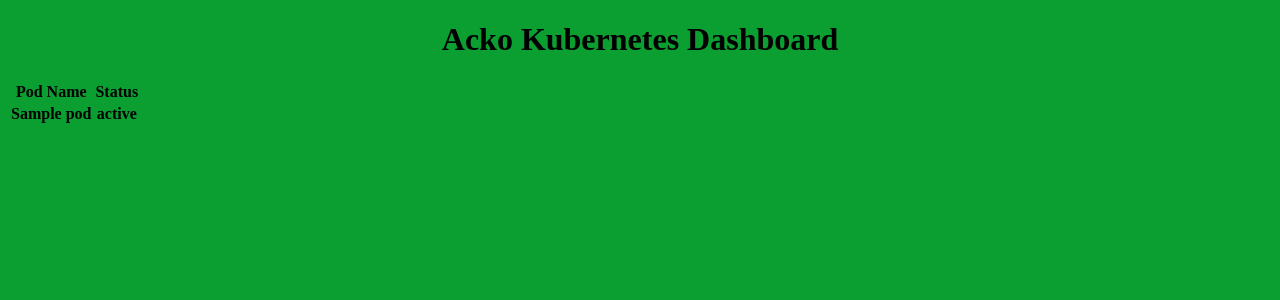
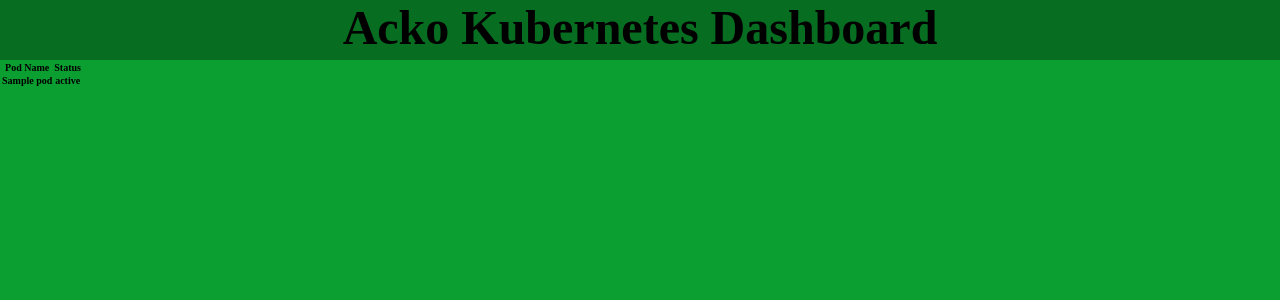
Before and after one commit to Diego-pgm/kubedash, a Flask app: template templates/index.html in a window 1280 px wide. Shown: the top 300 px of the page. Run offline with Flask 3, Linux system fonts and the light colour scheme; the template is opened without the code that fills it: most values are stand-ins (such as "Sample title", 1, 10 or a date in 2020); lists and menus that the app fills with data are empty.

Commit message:
finished the header

```diff
--- a/static/main.css
+++ b/static/main.css
@@ -1,3 +1,28 @@
+* {
+    margin: 0;
+    padding: 0;
+    box-sizing: border-box; /* Para asegurar que el padding y margen no afecten el tamaño de los elementos */
+}
+
 body {
     background-color: #0b9f31;
 }
+
+html {
+    box-sizing: border-box;
+    font-size: 62.5%;
+}
+*, *:before, *:after {
+    box-sizing: inherit;
+}
+
+h1 {
+    font-size: 4.8rem;
+}
+
+.header{
+    background-color: #076d21;
+    height: 6rem;
+    width: 100%;
+    padding: 0 auto;
+}
--- a/templates/index.html
+++ b/templates/index.html
@@ -7,7 +7,9 @@
     <title>Document</title>
 </head>
 <body>
-    <h1><center>Acko Kubernetes Dashboard</center></h1>
+    <div class="header">
+        <h1><center>Acko Kubernetes Dashboard</center></h1>
+    </div>
     <table>
         <tr>
             <th>Pod Name</th>
```
